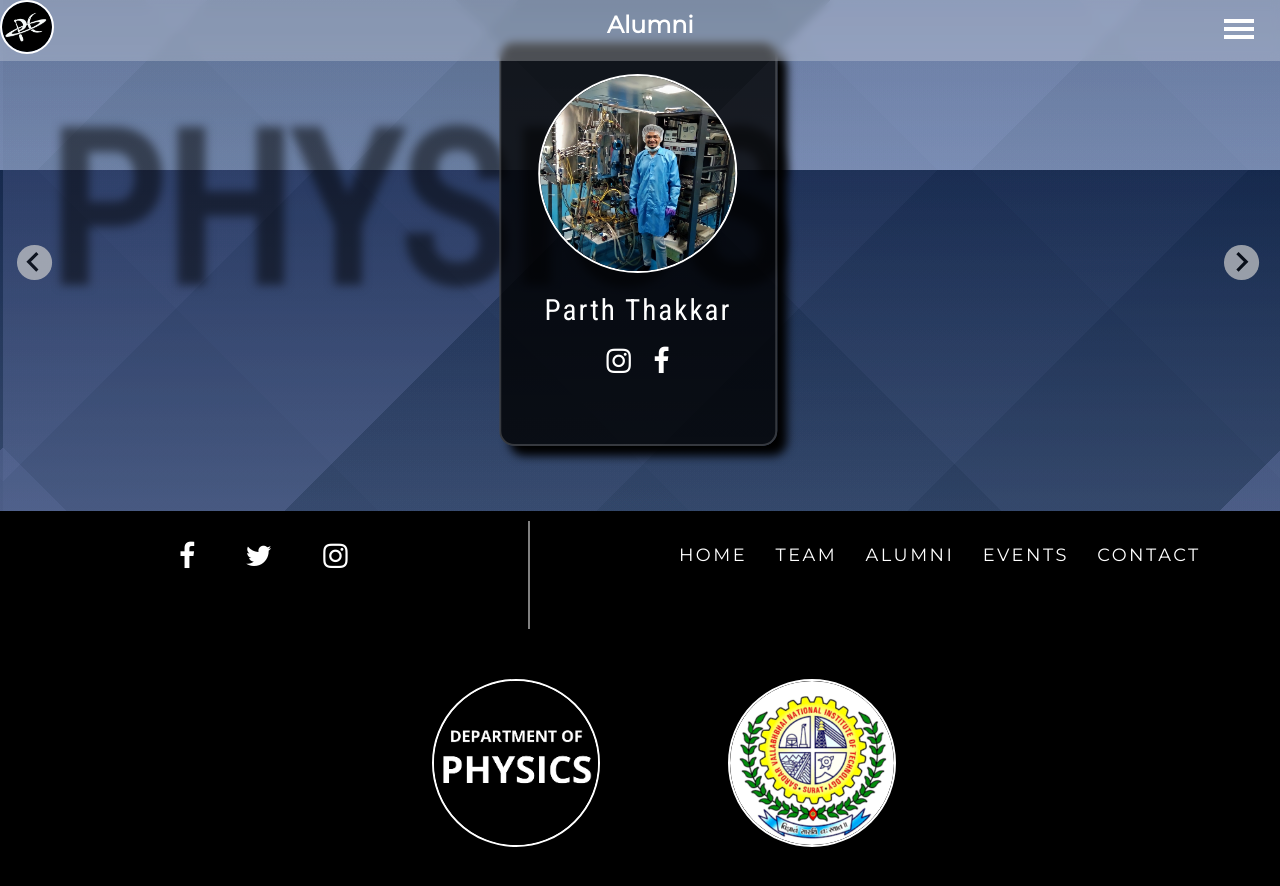
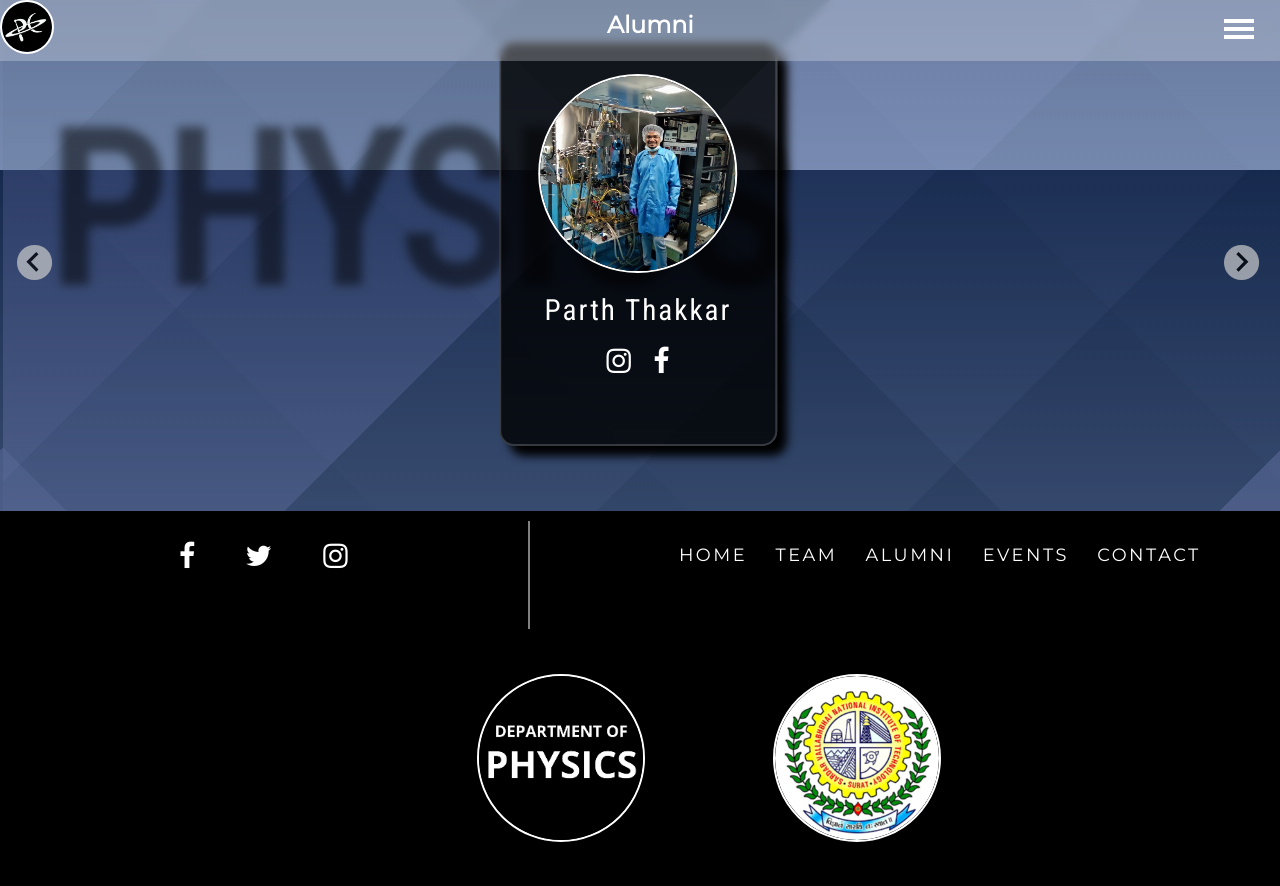
Before and after one commit to PhysicsClubSVNIT/PhysicsClubSVNIT.github.io, a Jekyll site: the page built from alumni.html, in a window 1280 px wide and 900 px high, scrolled down 728 px. Shown: the top 886 px of the window. Built offline with Jekyll 4.4.1, drawn with Linux system fonts in a browser that asks for light colours; some web fonts are replaced.

Commit message:
footer logos

```diff
--- a/assets/css/events.css
+++ b/assets/css/events.css
@@ -349,8 +349,3 @@
     font-size: calc(15px + 1vw);
   }
 }
-
-#logolinks{
-    position: relative;
-    top: 50px;
-}
--- a/assets/css/fixed.css
+++ b/assets/css/fixed.css
@@ -493,7 +493,7 @@
 		align-content: center;
 		align-items: center;
 		background-color: black;
-		padding-bottom: 5vh;
+		padding: 5vh;
 	}
 
 	.uni{
--- a/assets/css/team.css
+++ b/assets/css/team.css
@@ -204,8 +204,3 @@
 	mix-blend-mode: soft-light;
 	filter: blur(2px) brightness(1);
 }
-
-#logolinks{
-    position: relative;
-    top: 50px;
-}
```
